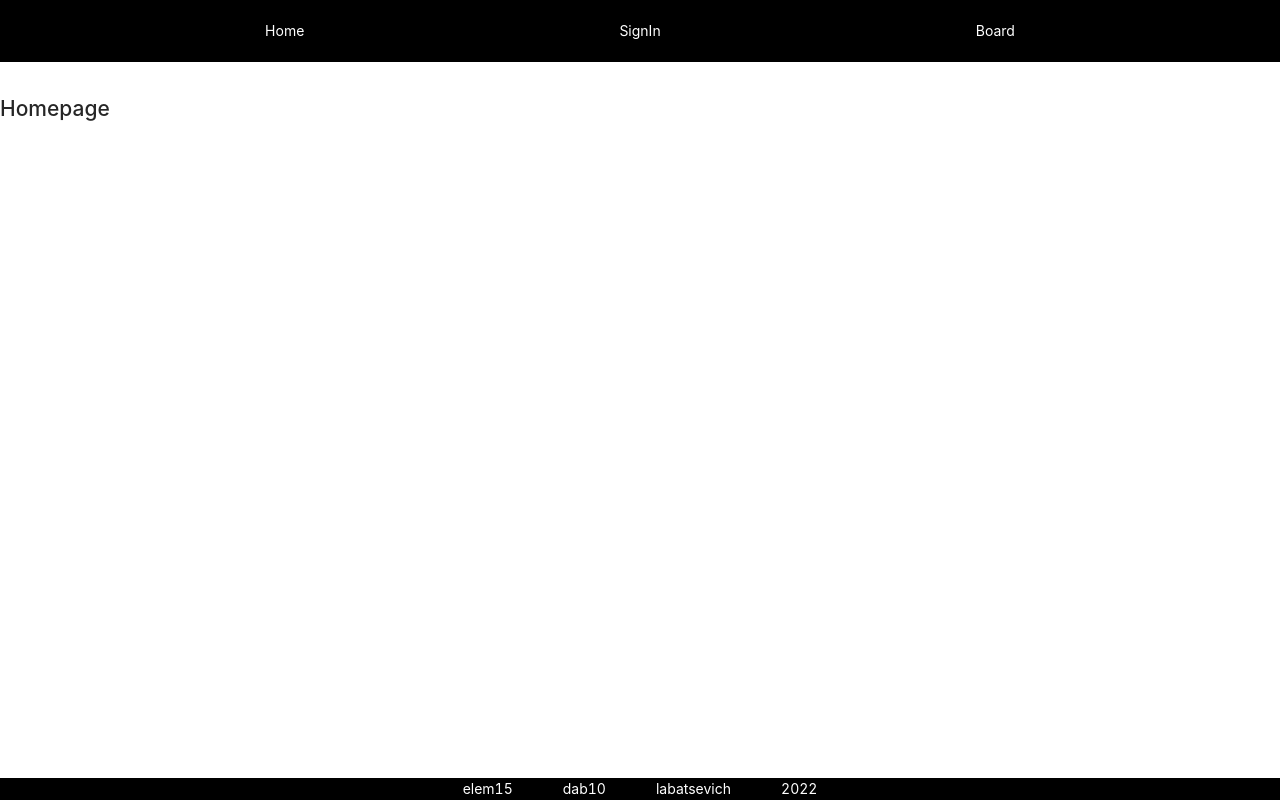
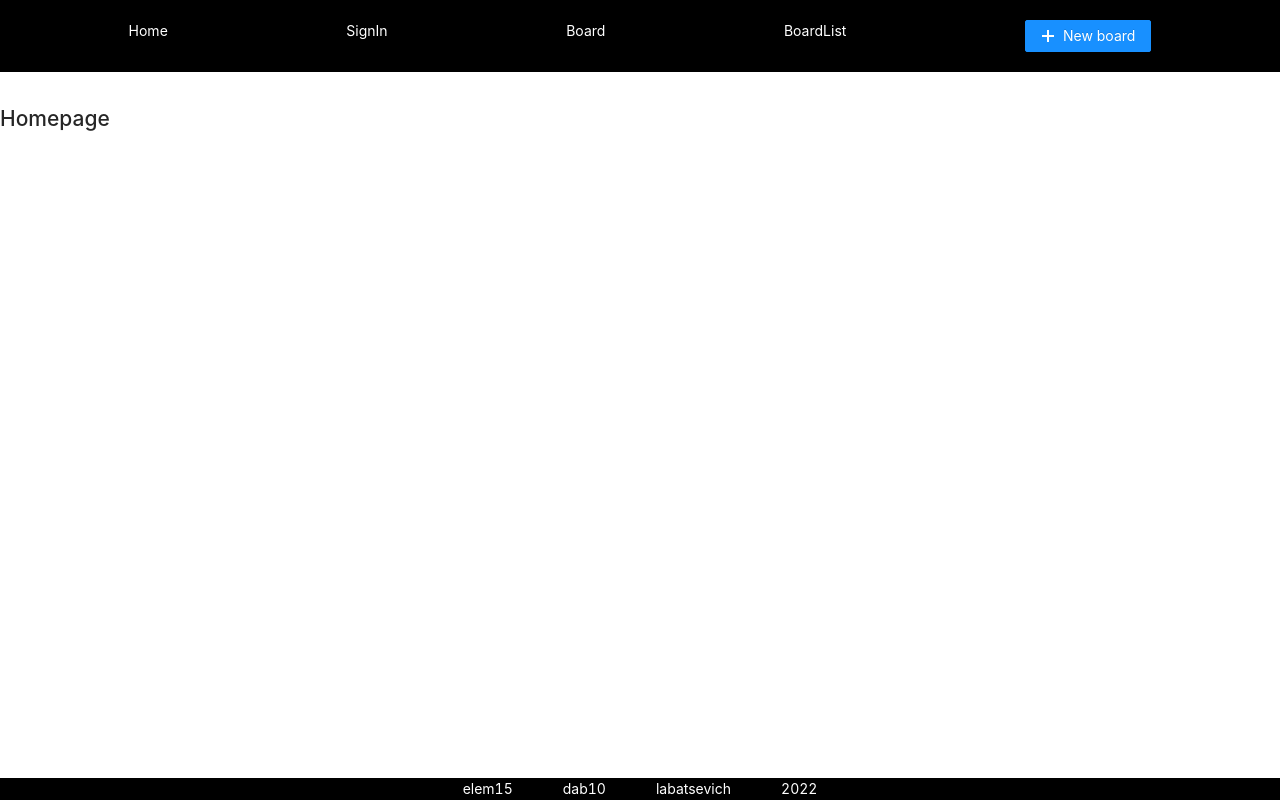
Before and after one commit to elem15/project-management-app, a React (Create React App) app: page /#/ in a window 1280 px wide. Built offline with nearby package versions, Linux system fonts and the light colour scheme.

Commit message:
feat: add modal window as component

```diff
--- a/src/App.tsx
+++ b/src/App.tsx
@@ -9,6 +9,7 @@ import Home from 'pages/Home/Home';
 import SignIn from 'pages/SignIn/SignIn';
 import Layout from 'components/Layout/Layout';
 import Board from 'pages/Board/Board';
+import BoardList from 'pages/BoardList/BoardList';
 
 function App() {
   return (
@@ -20,6 +21,7 @@ function App() {
           <Route path={ROUTES.SIGN_UP_PAGE} element={<SignUp />} />
           <Route path={ROUTES.NOT_FOUND_PAGE} element={<Page404 />} />
           <Route path={ROUTES.TEMPORARY_BOARD} element={<Board />} />
+          <Route path={ROUTES.YOUR_BOARDS} element={<BoardList />} />
           <Route path={ROUTES.ANY_PAGE} element={<Navigate to={ROUTES.NOT_FOUND_PAGE} replace />} />
         </Route>
       </Routes>
--- a/src/components/Header/Header.tsx
+++ b/src/components/Header/Header.tsx
@@ -5,6 +5,7 @@ import React from 'react';
 import { Link, useNavigate } from 'react-router-dom';
 import { ROUTES } from 'utils/const/routes';
 import './Header.scss';
+import { AddModal } from 'components/Modal/Modal.Window';
 
 function Header() {
   const { login, token } = useAppSelector((state) => state.auth);
@@ -33,6 +34,16 @@ function Header() {
         <Link to={ROUTES.TEMPORARY_BOARD} className="page-name">
           Board
         </Link>
+        <Link to={ROUTES.YOUR_BOARDS} className="page-name">
+          BoardList
+        </Link>
+        <AddModal
+          typeButton={'primary'}
+          titleTextButton={'New board'}
+          titleTextModal={'Create Board'}
+          titleForm={'Board title'}
+          objField={'boardTitle'}
+        />
       </div>
     </header>
   );
--- a/src/components/Modal/Modal.Form.tsx
+++ b/src/components/Modal/Modal.Form.tsx
@@ -1,13 +1,23 @@
 import React from 'react';
 import { Button, Form, Input, Row } from 'antd';
 
-type ColumnTitle = {
-  columnTitle: string;
+type Values = {
+  [key: string]: string;
+  // columnTitle: string;
+  // boardTitle: string;
 };
 
-export const AddColumnForm: React.FC = () => {
-  const onFinish = (values: ColumnTitle) => {
-    console.log('Success:', values.columnTitle);
+type PropsCreateBoardForm = {
+  titleForm: string;
+  objField: string;
+};
+
+export const AddModalForm = (props: PropsCreateBoardForm) => {
+  const [form] = Form.useForm();
+
+  const onFinish = (values: Values) => {
+    form.resetFields();
+    console.log('Success:', values[props.objField]);
   };
 
   // const onFinishFailed = (errorInfo: any) => {
@@ -16,6 +26,7 @@ export const AddColumnForm: React.FC = () => {
 
   return (
     <Form
+      form={form}
       name="basic"
       initialValues={{ remember: true }}
       onFinish={onFinish}
@@ -23,9 +34,14 @@ export const AddColumnForm: React.FC = () => {
       autoComplete="off"
     >
       <Form.Item
-        label="Column title"
-        name="columnTitle"
-        rules={[{ required: true, message: 'Please input column title!' }]}
+        label={props.titleForm}
+        name={props.objField}
+        rules={[
+          {
+            required: true,
+            message: `Please input ${props.titleForm[0].toLowerCase()}${props.titleForm.slice(1)}!`,
+          },
+        ]}
       >
         <Input />
       </Form.Item>
--- a/src/components/Modal/Modal.Window.tsx
+++ b/src/components/Modal/Modal.Window.tsx
@@ -1,9 +1,17 @@
 import React, { useState } from 'react';
 import { PlusOutlined } from '@ant-design/icons';
 import { Button, Modal } from 'antd';
-import { AddColumnForm } from './Modal.Form';
+import { AddModalForm } from './Modal.Form';
 
-export const AddColumnModal = () => {
+type PropsModal = {
+  typeButton: 'link' | 'text' | 'ghost' | 'default' | 'primary' | 'dashed' | undefined;
+  titleTextButton: string;
+  titleTextModal: string;
+  titleForm: string;
+  objField: string;
+};
+
+export const AddModal = (props: PropsModal) => {
   const [open, setOpen] = useState(false);
 
   const showModal = () => {
@@ -16,11 +24,17 @@ export const AddColumnModal = () => {
 
   return (
     <>
-      <Button type="primary" icon={<PlusOutlined />} onClick={showModal}>
-        Add column
+      <Button type={props.typeButton} icon={<PlusOutlined />} onClick={showModal}>
+        {props.titleTextButton}
       </Button>
-      <Modal title="Add column" open={open} onOk={hideModal} onCancel={hideModal} footer={null}>
-        <AddColumnForm />
+      <Modal
+        title={props.titleTextModal}
+        open={open}
+        onOk={hideModal}
+        onCancel={hideModal}
+        footer={null}
+      >
+        <AddModalForm titleForm={props.titleForm} objField={props.objField} />
       </Modal>
     </>
   );
--- a/src/pages/Board/Board.tsx
+++ b/src/pages/Board/Board.tsx
@@ -1,11 +1,14 @@
-import { Space } from 'antd';
-import { AddColumnModal } from 'components/Modal/Modal.Window';
+import { AddModal } from 'components/Modal/Modal.Window';
 import React from 'react';
 
 const Board: React.FC = () => (
-  <Space>
-    <AddColumnModal />
-  </Space>
+  <AddModal
+    typeButton={'primary'}
+    titleTextButton={'Add column'}
+    titleTextModal={'Add column'}
+    titleForm={'Column title'}
+    objField={'columnTitle'}
+  />
 );
 
 export default Board;
--- /dev/null
+++ b/src/pages/BoardList/BoardList.tsx
@@ -0,0 +1,12 @@
+import React from 'react';
+
+const BoardList = () => {
+  return (
+    <>
+      <h2>Your Boards</h2>
+      <h2>Your Boards</h2>
+    </>
+  );
+};
+
+export default BoardList;
--- a/src/utils/const/routes.ts
+++ b/src/utils/const/routes.ts
@@ -3,6 +3,7 @@ export const ROUTES = {
   SIGN_UP_PAGE: '/signUp',
   SIGN_IN_PAGE: '/signIn',
   NOT_FOUND_PAGE: '/notFoundPage',
+  YOUR_BOARDS: '/boards',
   ANY_PAGE: '*',
   TEMPORARY_BOARD: '/tempBoard',
 };
--- a/src/utils/const/urls.ts
+++ b/src/utils/const/urls.ts
@@ -1,5 +1,5 @@
-export const BASE_URL = 'http://localhost:3500/';
-// export const BASE_URL = 'https://final-task-backend-production-a3a6.up.railway.app/';
+// export const BASE_URL = 'http://localhost:3500/';
+export const BASE_URL = 'https://final-task-backend-production-a3a6.up.railway.app/';
 export const AUTH_SIGNUP = 'auth/signup';
 export const AUTH_SIGNIN = 'auth/signin';
 export const USERS = 'users/';
```
